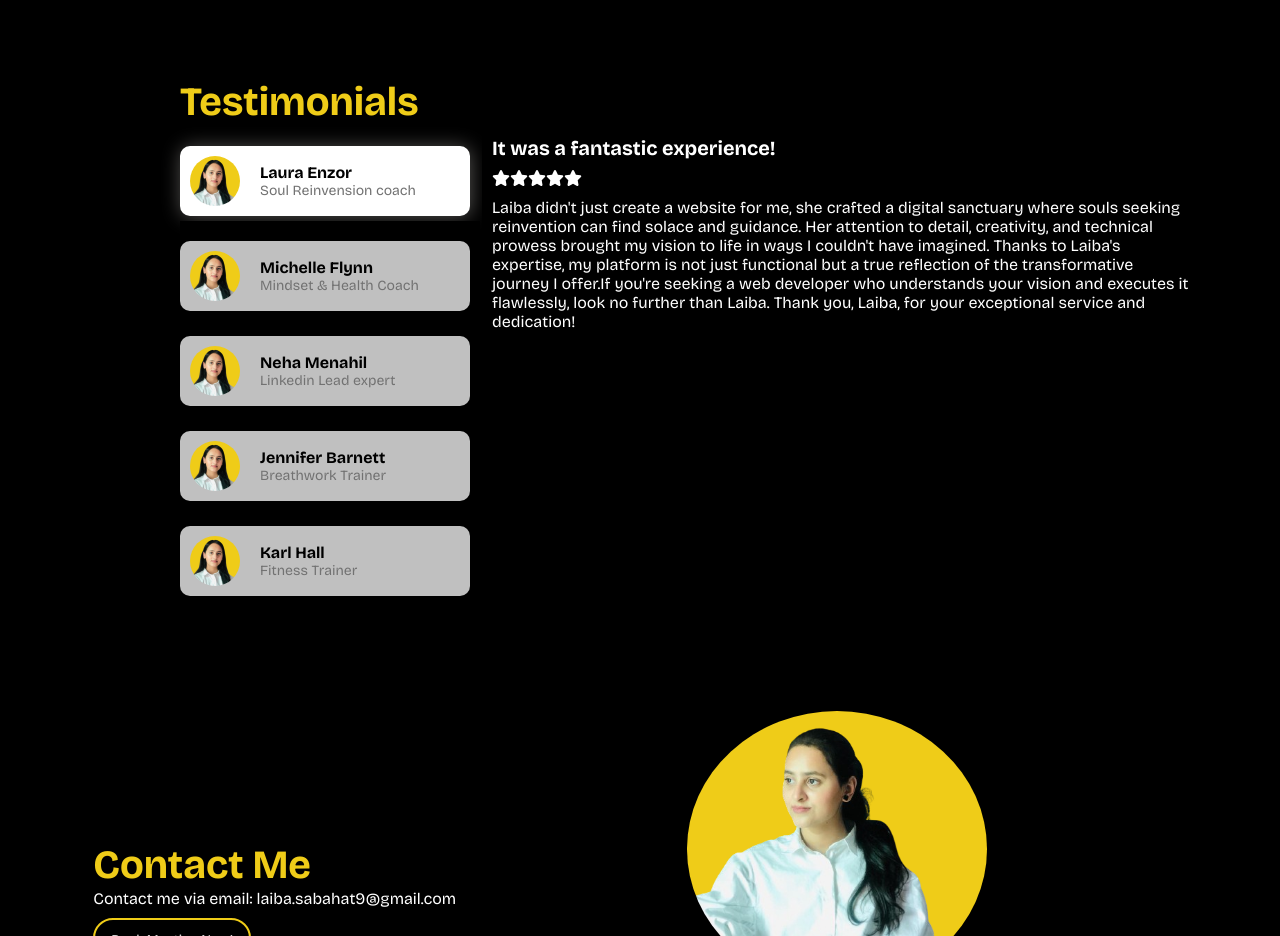
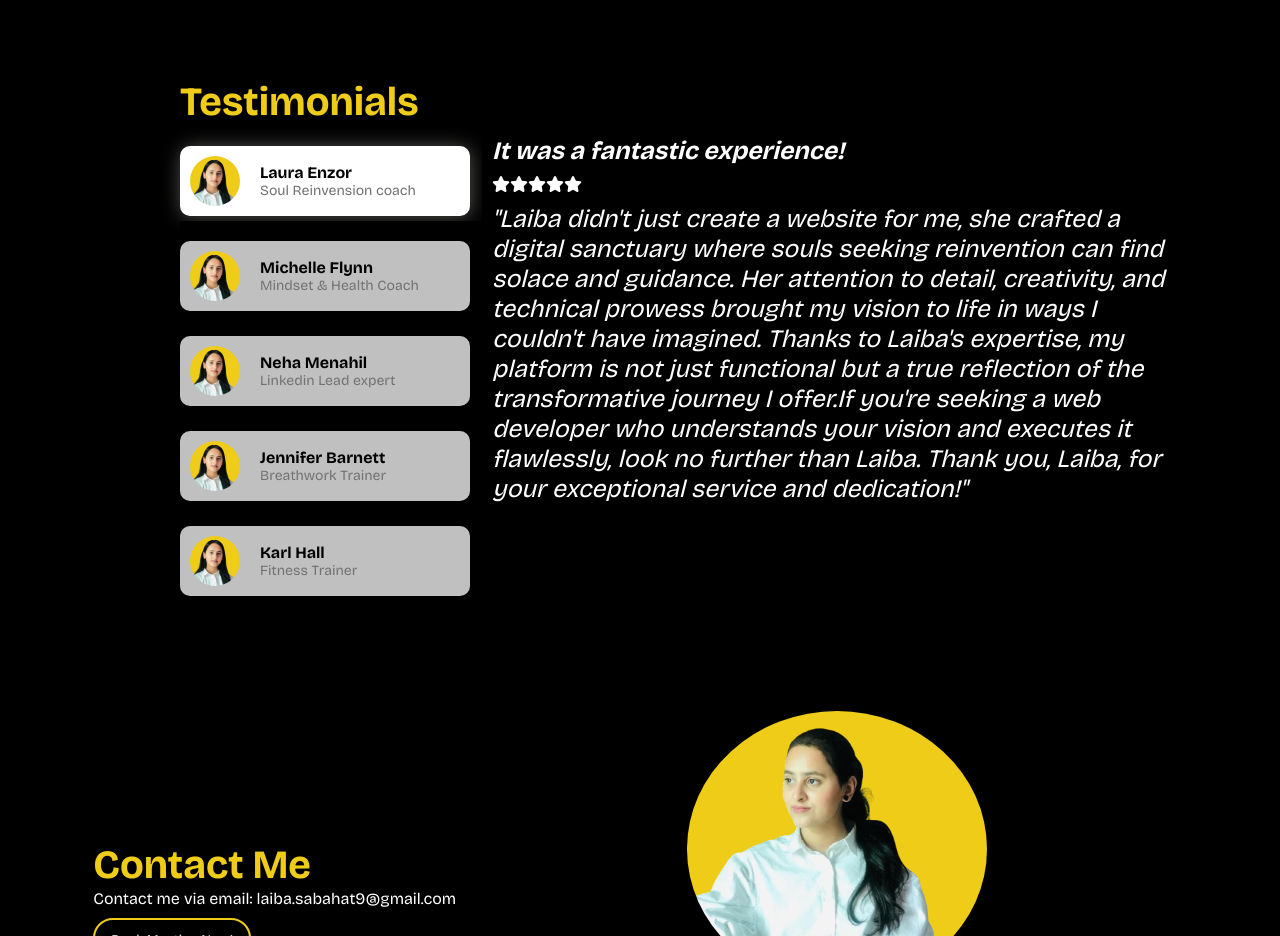
Before and after one commit to LaibaAhmed2003/LaibaAhmed, a React (Vite) app: page / in a window 1280 px wide. Shown: the part 3340-4276 px from the top of the page. Built offline with nearby package versions, Linux system fonts and the light colour scheme.

Commit message:
testimonialsec

```diff
--- a/src/Testimonial/Testimonial.css
+++ b/src/Testimonial/Testimonial.css
@@ -93,6 +93,15 @@
     height: 50vh;
     padding: 10px;
   }
+  .client-testimonial h3{
+    font-size: 25px;
+    font-style: italic;
+  }
+  .client-testimonial p{
+    font-size: 25px;
+    font-style: italic;
+
+  }
 
   @media(min-width:300px) and (max-width:500px){
     .Testimonial-container{
--- a/src/Testimonial/Testimonial.jsx
+++ b/src/Testimonial/Testimonial.jsx
@@ -110,7 +110,7 @@ const Testimonial = () => {
               <FontAwesomeIcon icon={faStar} className="yellow-star" />
             </div>
             <p>
-              Laiba didn't just create a website for me, she crafted a digital
+              "Laiba didn't just create a website for me, she crafted a digital
               sanctuary where souls seeking reinvention can find solace and
               guidance. Her attention to detail, creativity, and technical
               prowess brought my vision to life in ways I couldn't have
@@ -118,7 +118,7 @@ const Testimonial = () => {
               functional but a true reflection of the transformative journey I
               offer.If you're seeking a web developer who understands your
               vision and executes it flawlessly, look no further than Laiba.
-              Thank you, Laiba, for your exceptional service and dedication!
+              Thank you, Laiba, for your exceptional service and dedication!"
               <br></br>
               <br />
             </p>
@@ -136,13 +136,13 @@ const Testimonial = () => {
               <FontAwesomeIcon icon={faStar} className="yellow-star" />
             </div>
             <p>
-              I'm thrilled to share my gratitude for Laiba, the genius behind my
-              website. Laiba didn't just create a website for me; she built a
+              "I'm thrilled to share my gratitude for Laiba, the genius behind
+              my website. Laiba didn't just create a website for me; she built a
               virtual haven where individuals can embark on their journey to
               wellness and a positive mindset. Her talent and dedication are
               evident in every pixel, making navigation smooth and content
               engaging. Laiba, thank you for your exceptional work and for
-              bringing my vision to life in such a beautiful way!
+              bringing my vision to life in such a beautiful way!"
             </p>
           </div>
           <div
@@ -158,13 +158,13 @@ const Testimonial = () => {
               <FontAwesomeIcon icon={faStar} className="yellow-star" />
             </div>
             <p>
-              I couldn't be happier with the website Laiba created for my
+              "I couldn't be happier with the website Laiba created for my
               LinkedIn leads coaching business. Laiba's expertise in web
               development is unmatched, and it shows in every aspect of my site.
               She captured the essence of my brand perfectly, making it easy for
               potential clients to connect with me. Laiba, thank you for your
               exceptional service and for helping me showcase my coaching
-              services beautifully!
+              services beautifully!"
             </p>
           </div>
           <div
@@ -180,14 +180,14 @@ const Testimonial = () => {
               <FontAwesomeIcon icon={faStar} className="yellow-star" />
             </div>
             <p>
-              I just have to express my heartfelt thanks to Laiba for her
+              "I just have to express my heartfelt thanks to Laiba for her
               incredible work on my website. As a breathwork trainer and coach,
               it was essential for me to have a platform that reflects the
               serenity and transformation I offer. Laiba not only understood my
               vision but brought it to life with elegance and precision. Her
               talent as a web developer is truly exceptional, and I couldn't be
               happier with the result. Thank you, Laiba, for creating a space
-              where others can discover the power of breathwork!
+              where others can discover the power of breathwork!"
             </p>
           </div>
           <div
@@ -203,14 +203,14 @@ const Testimonial = () => {
               <FontAwesomeIcon icon={faStar} className="yellow-star" />
             </div>
             <p>
-              I've got to give a massive shoutout to Laiba for her incredible
+              "I've got to give a massive shoutout to Laiba for her incredible
               work on my website. As a fitness trainer and coach, I needed a
               platform that not only showcased my services but also motivated
               visitors to take action. Laiba nailed it! Her creativity and
               attention to detail turned my ideas into a stunning reality.
               Thanks to her, I now have a website that reflects my passion for
               fitness and helps me connect with clients. Laiba, you're a web
-              development wizard
+              development wizard."
             </p>
           </div>
         </div>
```
